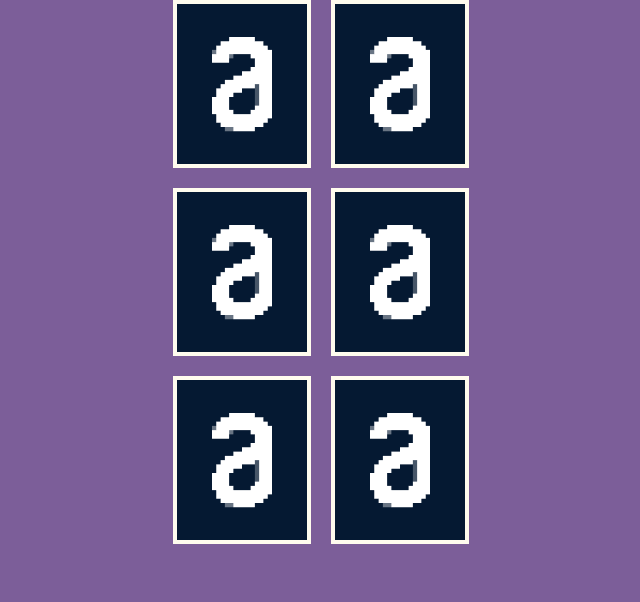
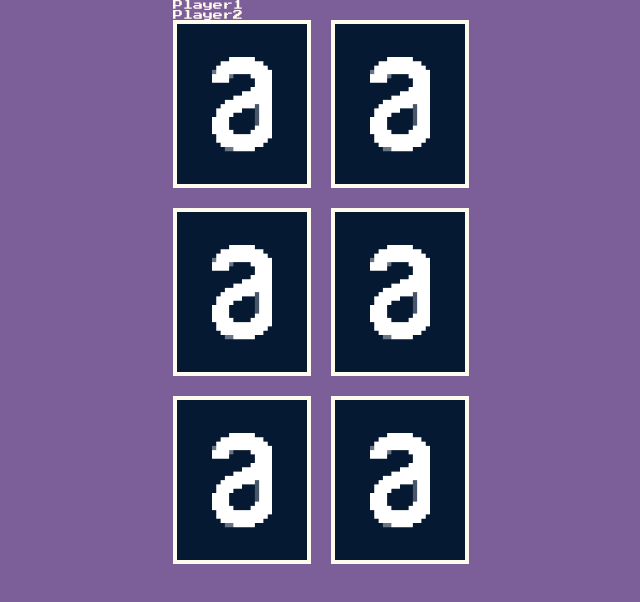
Before and after one commit to mariaclara-d/curso-javascript-para-react, a website built with Vite: page matching-game/index.html in a window 1280 px wide. Shown: the whole page, without its empty margins (307-947 px from the left). Built offline with nearby package versions, Linux system fonts and the light colour scheme.

Commit message:
playername.style

```diff
--- a/matching-game/index.html
+++ b/matching-game/index.html
@@ -1,13 +1,21 @@
 <!DOCTYPE html>
 <html lang="en">
+
 <head>
   <meta charset="UTF-8" />
   <link rel="icon" type="image/svg+xml" href="favicon.svg" />
   <meta name="viewport" content="width=device-width, initial-scale=1.0" />
   <title>Vite App</title>
+  <link rel="preconnect" href="https://fonts.googleapis.com">
+  <link rel="preconnect" href="https://fonts.gstatic.com" crossorigin>
+  <link
+    href="https://fonts.googleapis.com/css2?family=Bebas+Neue&family=Press+Start+2P&family=Roboto:ital@0;1&display=swap"
+    rel="stylesheet">
 </head>
+
 <body>
   <div id="root"></div>
   <script type="module" src="/main.js"></script>
 </body>
+
 </html>
--- a/matching-game/main.js
+++ b/matching-game/main.js
@@ -2,9 +2,19 @@ import "../src/styles/settings/colors.css";
 import "../src/styles/generic/reset.css"
 import "../src/styles/elements/base.css";
 import BoardGame from "../src/objetics/BoardGame";
+import PlayerName from "../src/components/PlayerName";
 
 
 const $root = document.querySelector("#root");
-const $htmlContent = BoardGame(6);
 
-$root.insertAdjacentHTML("beforeend", $htmlContent);
+$root.insertAdjacentHTML(
+
+"beforeend",
+ `
+
+${PlayerName("Player1")}
+${PlayerName("Player2")}
+${BoardGame(6)}
+
+`
+);
--- /dev/null
+++ b/src/components/PlayerName/index.js
@@ -0,0 +1,19 @@
+import "./style.css"
+
+function PlayerName(content) {
+
+    return `
+
+  <p class = "player-name">
+
+  ${content}
+
+
+  </p>
+
+    `;
+
+
+}
+
+export default PlayerName;
--- /dev/null
+++ b/src/components/PlayerName/style.css
@@ -0,0 +1,6 @@
+.player-name {
+
+color: var(--color-floral-white);
+font-size: 1rem;
+
+}
--- a/src/styles/elements/base.css
+++ b/src/styles/elements/base.css
@@ -1,6 +1,15 @@
+html,
+body{
+
+    font-size: 10px;
+    height: 100%;
+}
+
 body {
     background-color: var(--color-pomb-and-power);
     max-width: 320px;
     margin-left: auto;
     margin-right: auto;
+    font-family: 'Press Start 2P', cursive;
+
 }
```
Lines whose indentation alone changed are shown as unchanged.
